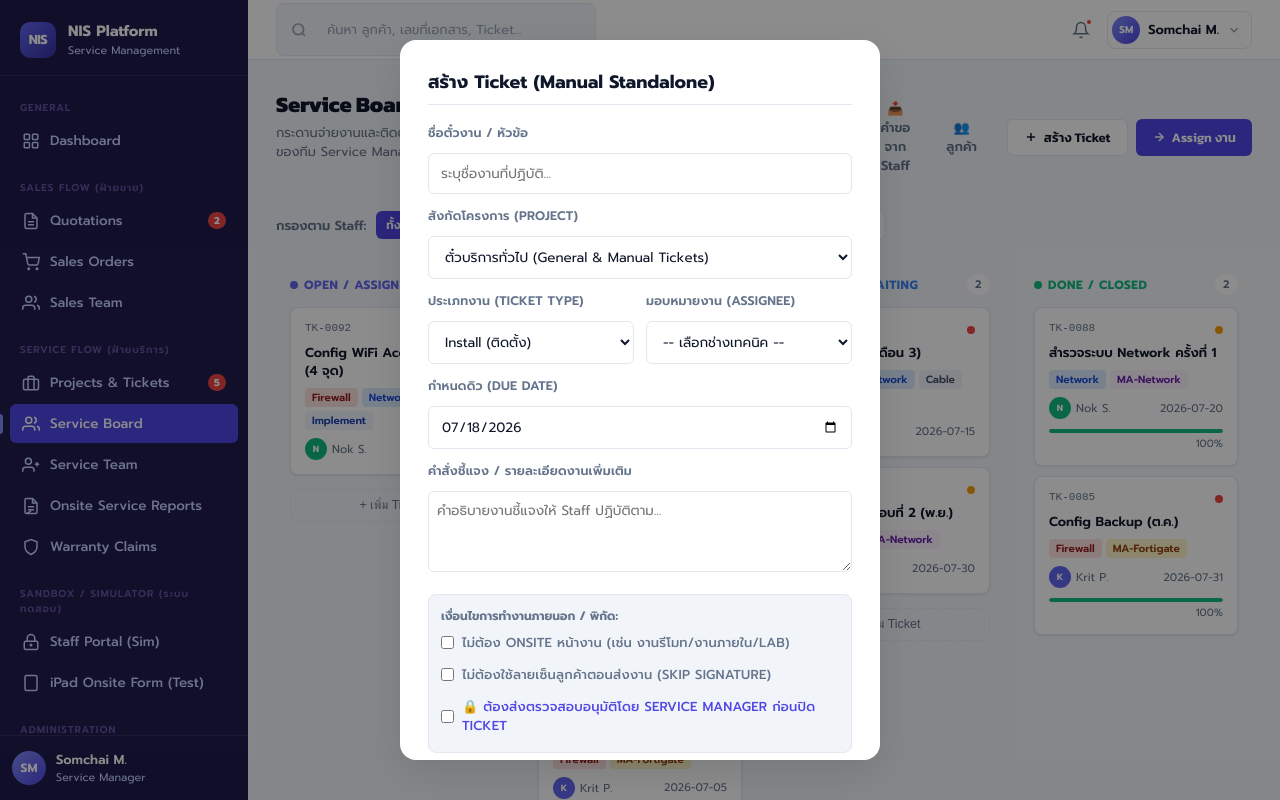
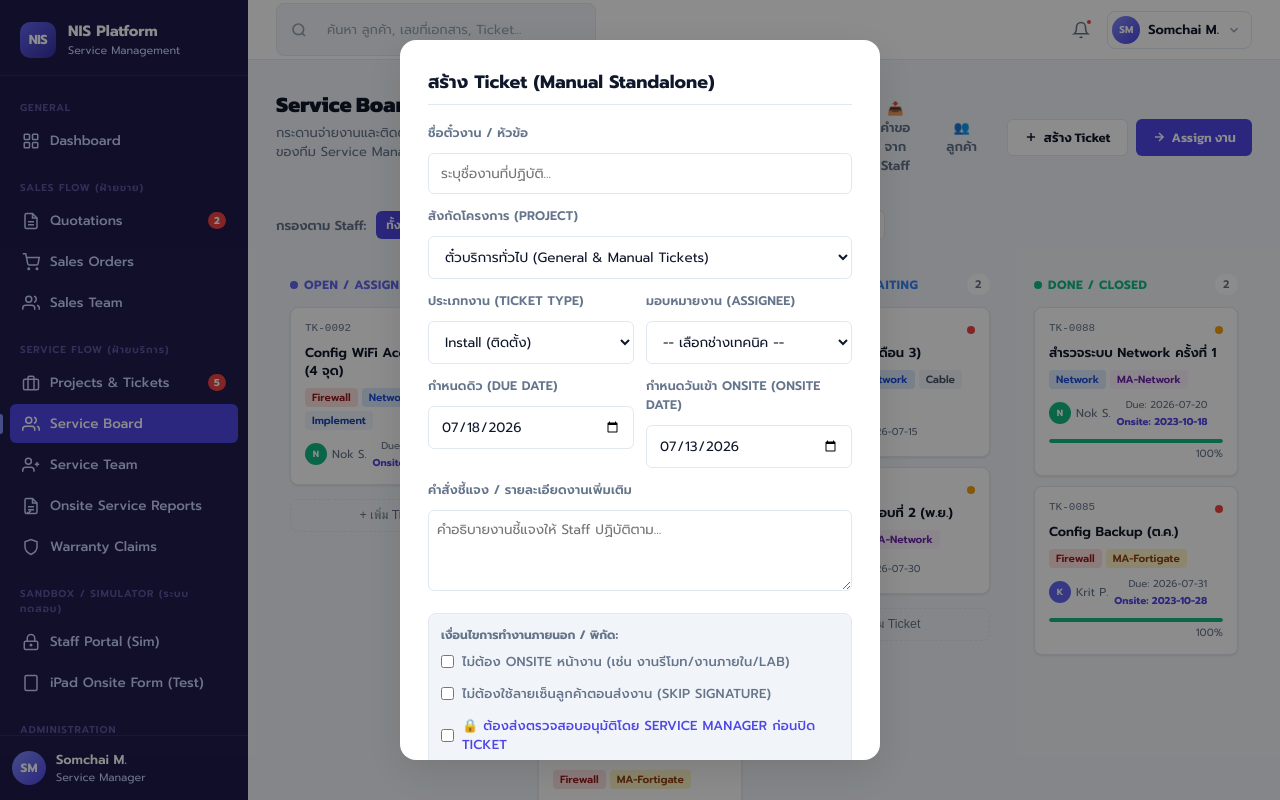
Before and after one commit to alert-nisolution/NIS-Service-ERP, a React (Vite) app: page /service-board in a window 1280 px wide. Both pictures are taken after a click on the button "สร้าง Ticket". Shown: the top 800 px of the page. Built offline with nearby package versions, Linux system fonts and the light colour scheme.

Commit message:
feat: implement Service Manager Onsite Date scheduling process

```diff
--- a/src/mockDb.js
+++ b/src/mockDb.js
@@ -99,8 +99,8 @@ const defaultProjects = [
     engineer: { name:'นายกฤษฎ์ พิชิตกุล', nickname:'กฤษฎ์', phone:'081-222-3344' },
     location: 'อาคาร SCG Experience, ถ.พระราม 4, กรุงเทพฯ 10330',
     tickets:[
-      {id:'TK-0091',title:'ติดตั้ง FortiGate 100F + FortiSwitch', status:'In Progress', assignee:'Krit P.', due:'2023-10-30', pct:70, ticketType:'Install'},
-      {id:'TK-0092',title:'Config WiFi Access Points (4 จุด)', status:'Open', assignee:'Nok S.', due:'2023-11-05', accepted:false, pct:0, ticketType:'Install'},
+      {id:'TK-0091',title:'ติดตั้ง FortiGate 100F + FortiSwitch', status:'In Progress', assignee:'Krit P.', due:'2023-10-30', onsiteDate:'2023-10-28', pct:70, ticketType:'Install'},
+      {id:'TK-0092',title:'Config WiFi Access Points (4 จุด)', status:'Open', assignee:'Nok S.', due:'2023-11-05', onsiteDate:'2023-11-03', accepted:false, pct:0, ticketType:'Install'},
       {id:'TK-0093',title:'PM รอบที่ 1 (เดือน 3)', status:'Pending', assignee:'-', due:'2024-01-15', pct:0, ticketType:'PM'},
     ]
   },
@@ -110,8 +110,8 @@ const defaultProjects = [
     engineer: { name:'นางสาวนกยูง สายทอง', nickname:'นก', phone:'085-555-6677' },
     location: 'อาคาร Global Finance Tower, ถ.สาทร, กรุงเทพฯ 10120',
     tickets:[
-      {id:'TK-0088',title:'สำรวจระบบ Network ครั้งที่ 1', status:'Done', assignee:'Nok S.', due:'2023-10-20', pct:100, ticketType:'MA'},
-      {id:'TK-0090',title:'Onsite MA รอบที่ 1 (ต.ค.)', status:'In Progress', assignee:'Nok S.', due:'2023-10-31', pct:40, ticketType:'MA'},
+      {id:'TK-0088',title:'สำรวจระบบ Network ครั้งที่ 1', status:'Done', assignee:'Nok S.', due:'2023-10-20', onsiteDate:'2023-10-18', pct:100, ticketType:'MA'},
+      {id:'TK-0090',title:'Onsite MA รอบที่ 1 (ต.ค.)', status:'In Progress', assignee:'Nok S.', due:'2023-10-31', onsiteDate:'2023-10-29', pct:40, ticketType:'MA'},
       {id:'TK-0094',title:'Onsite MA รอบที่ 2 (พ.ย.)', status:'Pending', assignee:'-', due:'2023-11-30', pct:0, ticketType:'MA'},
     ]
   },
@@ -121,8 +121,8 @@ const defaultProjects = [
     engineer: { name:'นายกฤษฎ์ พิชิตกุล', nickname:'กฤษฎ์', phone:'081-222-3344' },
     location: 'อาคาร PTT Digital, ถ.วิภาวดีรังสิต, กรุงเทพฯ 10900',
     tickets:[
-      {id:'TK-0085',title:'Config Backup (ต.ค.)', status:'Done', assignee:'Krit P.', due:'2023-10-31', pct:100, ticketType:'MA'},
-      {id:'TK-0086',title:'Monthly Report (ต.ค.)', status:'In Progress', assignee:'Krit P.', due:'2023-11-05', accepted:false, pct:60, ticketType:'MA'},
+      {id:'TK-0085',title:'Config Backup (ต.ค.)', status:'Done', assignee:'Krit P.', due:'2023-10-31', onsiteDate:'2023-10-28', pct:100, ticketType:'MA'},
+      {id:'TK-0086',title:'Monthly Report (ต.ค.)', status:'In Progress', assignee:'Krit P.', due:'2023-11-05', onsiteDate:'2023-11-02', accepted:false, pct:60, ticketType:'MA'},
     ]
   },
 ];
--- a/src/pages/IpadOnsiteTest.jsx
+++ b/src/pages/IpadOnsiteTest.jsx
@@ -386,6 +386,7 @@ export default function IpadOnsiteTest() {
   const [reqSite, setReqSite] = useState('NIS Office / Remote');
   const [reqType, setReqType] = useState('Support');
   const [reqDue, setReqDue] = useState(new Date(Date.now() + 7*24*60*60*1000).toISOString().split('T')[0]);
+  const [reqOnsiteDate, setReqOnsiteDate] = useState(new Date(Date.now() + 2*24*60*60*1000).toISOString().split('T')[0]);
   const [reqDetail, setReqDetail] = useState('');
   const [reqSupportMethod, setReqSupportMethod] = useState('Onsite');
   const [reqParentTicketId, setReqParentTicketId] = useState('');
@@ -517,6 +518,7 @@ export default function IpadOnsiteTest() {
       location: reqSite,
       ticketType: reqType,
       due: reqDue,
+      onsiteDate: reqOnsiteDate,
       detail: reqDetail.trim(),
       supportMethod: reqSupportMethod,
       parentTicketId: reqParentTicketId || '',
@@ -538,6 +540,7 @@ export default function IpadOnsiteTest() {
     setReqSite('NIS Office / Remote');
     setReqType('Support');
     setReqDue(new Date(Date.now() + 7*24*60*60*1000).toISOString().split('T')[0]);
+    setReqOnsiteDate(new Date(Date.now() + 2*24*60*60*1000).toISOString().split('T')[0]);
     setReqDetail('');
     setReqSupportMethod('Onsite');
     setReqParentTicketId('');
@@ -1146,7 +1149,10 @@ export default function IpadOnsiteTest() {
                       </div>
                       <div style={{ fontWeight: 700, fontSize: '11.5px', color: '#0f172a', marginBottom: 2 }}>{tk.title}</div>
                       <div style={{ fontSize: '10px', color: '#475569', marginBottom: 1 }}><strong>ลูกค้า:</strong> {tk.customer}</div>
-                      <div style={{ fontSize: '9.5px', color: '#64748b', marginBottom: 6 }}><strong>ดิวส่งมอบ:</strong> {tk.due}</div>
+                      <div style={{ fontSize: '9.5px', color: '#64748b', marginBottom: 6, display: 'flex', flexDirection: 'column', gap: 2 }}>
+                        <div><strong>ดิวส่งมอบ (Due):</strong> {tk.due}</div>
+                        {tk.onsiteDate && <div style={{ color: '#2563eb', fontWeight: 700 }}><strong>วันเข้า Onsite:</strong> {tk.onsiteDate}</div>}
+                      </div>
 
                       {tk.checkedOutItems && tk.checkedOutItems.length > 0 && (
                         <div style={{ display: 'flex', flexWrap: 'wrap', gap: 2, marginBottom: 6 }}>
@@ -1265,7 +1271,7 @@ export default function IpadOnsiteTest() {
 
                   for (let d = 1; d <= daysInMonth; d++) {
                     const dateStr = `${currentYear}-${String(currentMonth + 1).padStart(2, '0')}-${String(d).padStart(2, '0')}`;
-                    const dayTickets = assignedTickets.filter(t => t.due === dateStr);
+                    const dayTickets = assignedTickets.filter(t => (t.onsiteDate || t.due) === dateStr);
                     const isToday = new Date().getFullYear() === currentYear && new Date().getMonth() === currentMonth && new Date().getDate() === d;
 
                     cells.push(
@@ -1429,12 +1435,16 @@ export default function IpadOnsiteTest() {
                       </select>
                     </div>
                     <div>
-                      <label style={{ fontSize: '9px', color: '#64748b' }}>กำหนดเสร็จ</label>
+                      <label style={{ fontSize: '9px', color: '#64748b' }}>กำหนดวันเข้า Onsite</label>
+                      <input type="date" required value={reqOnsiteDate} onChange={e => setReqOnsiteDate(e.target.value)} style={{ width: '100%', fontSize: '10px', padding: '3px', borderRadius: 4, border: '1px solid #cbd5e1', fontFamily: 'Prompt, sans-serif' }} />
+                    </div>
+                  </div>
+
+                  <div style={{ display: 'grid', gridTemplateColumns: '1fr 1fr', gap: 4 }}>
+                    <div>
+                      <label style={{ fontSize: '9px', color: '#64748b' }}>กำหนดเสร็จ (Due Date)</label>
                       <input type="date" required value={reqDue} onChange={e => setReqDue(e.target.value)} style={{ width: '100%', fontSize: '10px', padding: '3px', borderRadius: 4, border: '1px solid #cbd5e1', fontFamily: 'Prompt, sans-serif' }} />
                     </div>
-                  </div>
-
-                  <div style={{ display: 'grid', gridTemplateColumns: '1fr 1fr', gap: 4 }}>
                     <div>
                       <label style={{ fontSize: '9px', color: '#64748b' }}>วิธีการ Support</label>
                       <select value={reqSupportMethod} onChange={e => setReqSupportMethod(e.target.value)} style={{ width: '100%', fontSize: '10px', padding: '4px', borderRadius: 4, border: '1px solid #cbd5e1', fontFamily: 'Prompt, sans-serif' }}>
@@ -1443,6 +1453,9 @@ export default function IpadOnsiteTest() {
                         <option value="Telephone">Telephone</option>
                       </select>
                     </div>
+                  </div>
+
+                  <div style={{ display: 'grid', gridTemplateColumns: '1fr', gap: 4 }}>
                     <div>
                       <label style={{ fontSize: '9px', color: '#64748b' }}>ผูกกับตั๋วงาน / หัวข้ออื่นๆ</label>
                       <select value={reqParentTicketId} onChange={e => setReqParentTicketId(e.target.value)} style={{ width: '100%', fontSize: '10px', padding: '4px', borderRadius: 4, border: '1px solid #cbd5e1', fontFamily: 'Prompt, sans-serif' }}>
@@ -2448,6 +2461,8 @@ export default function IpadOnsiteTest() {
                       <FieldRow label="ผู้ติดต่อ" value={matchedTicket.contact?.name} />
                       <FieldRow label="โทร" value={matchedTicket.contact?.phone} />
                       <FieldRow label="Email" value={matchedTicket.contact?.email} />
+                      <FieldRow label="วันเข้า Onsite" value={matchedTicket.onsiteDate ? `📅 ${matchedTicket.onsiteDate}` : 'ไม่ได้ระบุ (ตามดิว)'} />
+                      <FieldRow label="ดิวส่งมอบ" value={matchedTicket.due} />
 
                       <div style={{ borderTop: '1px solid #f1f5f9', margin: '8px 0' }} />
                       <div style={{ fontSize: 11, fontWeight: 700, color: '#7c3aed', marginBottom: 4 }}>👔 Sales/PM</div>
--- a/src/pages/ServiceBoard.jsx
+++ b/src/pages/ServiceBoard.jsx
@@ -67,7 +67,10 @@ function TicketCard({ tk }) {
           </div>
           <span style={{fontSize:11.5,color:'var(--text-muted)'}}>{tk.assignee}</span>
         </div>
-        <span className="ticket-due" style={{color: tk.due==='วันนี้'?'#ef4444':'var(--text-muted)'}}>{tk.due}</span>
+        <div style={{display:'flex', flexDirection:'column', alignItems:'flex-end', gap:2}}>
+          <span className="ticket-due" style={{color: tk.due==='วันนี้'?'#ef4444':'var(--text-muted)', fontSize:10}}>Due: {tk.due}</span>
+          {tk.onsiteDate && <span style={{color:'var(--primary)', fontWeight:700, fontSize:10}}>Onsite: {tk.onsiteDate}</span>}
+        </div>
       </div>
       {tk.pct > 0 && (
         <div className="progress-bar">
@@ -139,7 +142,10 @@ function AssignCard({ tk, onAssign, onUnassign, staffList }) {
       )}
 
       <div style={{ display: 'flex', justifyContent: 'space-between', alignItems: 'center', fontSize: 11, color: 'var(--text-muted)', borderTop: '1px solid var(--border)', paddingTop: 8, marginTop: 4, flexWrap: 'wrap', gap: 6 }}>
-        <span style={{ color: tk.isOverdue ? '#ef4444' : 'var(--text-muted)', fontWeight: tk.isOverdue ? 600 : 400 }}>📅 {tk.due}</span>
+        <div style={{ display: 'flex', flexDirection: 'column', gap: 2 }}>
+          <span style={{ color: tk.isOverdue ? '#ef4444' : 'var(--text-muted)', fontWeight: tk.isOverdue ? 600 : 400 }}>📅 Due: {tk.due}</span>
+          {tk.onsiteDate && <span style={{ color: 'var(--primary)', fontWeight: 700 }}>📅 Onsite: {tk.onsiteDate}</span>}
+        </div>
 
         {tk.assignee === '-' ? (
           <select
@@ -267,8 +273,10 @@ export default function ServiceBoard() {
     noOnsite: false,
     requireCloseApproval: false,
     due: new Date(Date.now() + 7*24*60*60*1000).toISOString().split('T')[0],
+    onsiteDate: new Date(Date.now() + 2*24*60*60*1000).toISOString().split('T')[0],
     note: ''
   });
+  const [assignOnsiteDate, setAssignOnsiteDate] = useState('');
 
   useEffect(() => {
     setPendingRequests(getPendingTickets());
@@ -291,6 +299,7 @@ export default function ServiceBoard() {
       assignee: newTicketForm.assignee,
       accepted: newTicketForm.assignee !== '-' ? false : undefined,
       due: newTicketForm.due,
+      onsiteDate: newTicketForm.onsiteDate || newTicketForm.due,
       pct: 0,
       ticketType: newTicketForm.ticketType,
       skipSignature: !!newTicketForm.skipSignature,
@@ -326,6 +335,7 @@ export default function ServiceBoard() {
       noOnsite: false,
       requireCloseApproval: false,
       due: new Date(Date.now() + 7*24*60*60*1000).toISOString().split('T')[0],
+      onsiteDate: new Date(Date.now() + 2*24*60*60*1000).toISOString().split('T')[0],
       note: ''
     });
 
@@ -343,6 +353,7 @@ export default function ServiceBoard() {
       assignee: req.requestedBy,
       accepted: false,
       due: req.due,
+      onsiteDate: req.onsiteDate || req.due,
       pct: 0,
       ticketType: req.ticketType,
       supportMethod: req.supportMethod || 'Onsite',
@@ -899,7 +910,8 @@ export default function ServiceBoard() {
               assignee: selectedStaff,
               accepted: false,
               requireCloseApproval: assignRequireCloseApproval,
-              rejectionReason: ''
+              rejectionReason: '',
+              onsiteDate: assignOnsiteDate || t.due
             };
           }
           return t;
@@ -953,7 +965,11 @@ export default function ServiceBoard() {
     } else {
       setSelectedTicket(ticketId);
       setSelectedStaff(staffName);
-      setAssignRequireCloseApproval(false);
+
+      const tk = ticketsList.find(t => t.id === ticketId);
+      setAssignOnsiteDate(tk?.onsiteDate || tk?.due || new Date().toISOString().split('T')[0]);
+      setAssignRequireCloseApproval(tk?.requireCloseApproval || false);
+
       setShowAssignModal(true);
     }
   };
@@ -1034,12 +1050,27 @@ export default function ServiceBoard() {
             <div style={{fontWeight:800,fontSize:18,marginBottom:14,color:'var(--text)'}}>Assign งานให้ Staff (ด่วน)</div>
             <div style={{marginBottom:14}}>
               <label>เลือก Ticket</label>
-              <select value={selectedTicket} onChange={e=>setSelectedTicket(e.target.value)} style={{marginTop:6}}>
+              <select value={selectedTicket} onChange={e=>{
+                const tkId = e.target.value;
+                setSelectedTicket(tkId);
+                const tk = ticketsList.find(t => t.id === tkId);
+                setAssignOnsiteDate(tk?.onsiteDate || tk?.due || new Date().toISOString().split('T')[0]);
+                setAssignRequireCloseApproval(tk?.requireCloseApproval || false);
+              }} style={{marginTop:6}}>
                 <option value="">-- เลือก Ticket --</option>
                 {ticketsList.filter(t=>t.col!=='done').map(t => (
                   <option key={t.id} value={t.id}>{t.id} - {t.title}</option>
                 ))}
               </select>
+            </div>
+            <div style={{marginBottom:14}}>
+              <label>กำหนดวันเข้า Onsite (Onsite Date)</label>
+              <input
+                type="date"
+                value={assignOnsiteDate}
+                onChange={e=>setAssignOnsiteDate(e.target.value)}
+                style={{marginTop:6}}
+              />
             </div>
             <div style={{marginBottom:20}}>
               <label>เลือก Staff ผู้รับผิดชอบ</label>
@@ -1268,9 +1299,15 @@ export default function ServiceBoard() {
                   </select>
                 </div>
               </div>
-              <div style={{marginBottom:12}}>
-                <label>กำหนดดิว (Due Date)</label>
-                <input type="date" required value={newTicketForm.due} onChange={e=>setNewTicketForm({...newTicketForm,due:e.target.value})} style={{marginTop:6}} />
+              <div style={{display:'grid',gridTemplateColumns:'1fr 1fr',gap:12,marginBottom:12}}>
+                <div>
+                  <label>กำหนดดิว (Due Date)</label>
+                  <input type="date" required value={newTicketForm.due} onChange={e=>setNewTicketForm({...newTicketForm,due:e.target.value})} style={{marginTop:6}} />
+                </div>
+                <div>
+                  <label>กำหนดวันเข้า Onsite (Onsite Date)</label>
+                  <input type="date" required value={newTicketForm.onsiteDate} onChange={e=>setNewTicketForm({...newTicketForm,onsiteDate:e.target.value})} style={{marginTop:6}} />
+                </div>
               </div>
               <div style={{marginBottom:16}}>
                 <label>คำสั่งชี้แจง / รายละเอียดงานเพิ่มเติม</label>
@@ -1897,7 +1934,7 @@ export default function ServiceBoard() {
                 for (let d = 1; d <= daysInMonth; d++) {
                   const dateStr = `${currentYear}-${String(currentMonth + 1).padStart(2, '0')}-${String(d).padStart(2, '0')}`;
                   const dayTickets = ticketsList.filter(t =>
-                    t.due === dateStr &&
+                    (t.onsiteDate || t.due) === dateStr &&
                     (!filterStaff || t.assignee === filterStaff) &&
                     (!showOnlyAssignedCalendar || t.assignee !== '-')
                   );
@@ -2111,7 +2148,10 @@ export default function ServiceBoard() {
                         <td style={{padding:'12px 14px',fontSize:12.5,fontWeight:600}}>
                           📍 {req.location || '-'}
                         </td>
-                        <td style={{padding:'12px 14px',textAlign:'center',fontSize:13,fontWeight:600}}>{req.due}</td>
+                        <td style={{padding:'12px 14px',fontSize:12.5}}>
+                          <div><strong>Due:</strong> {req.due}</div>
+                          {req.onsiteDate && <div style={{color:'var(--primary)',fontWeight:700,marginTop:2}}><strong>Onsite:</strong> {req.onsiteDate}</div>}
+                        </td>
                         <td style={{padding:'12px 14px',fontSize:12.5,color:'var(--text-muted)',maxWidth:240,whiteSpace:'normal',wordBreak:'break-all'}}>{req.detail || '-'}</td>
                         <td style={{padding:'12px 14px',textAlign:'center',fontSize:11.5}}>
                           {req.noOnsite && <div style={{color:'#059669',fontWeight:700}}>• ไม่ต้อง Onsite</div>}
```
